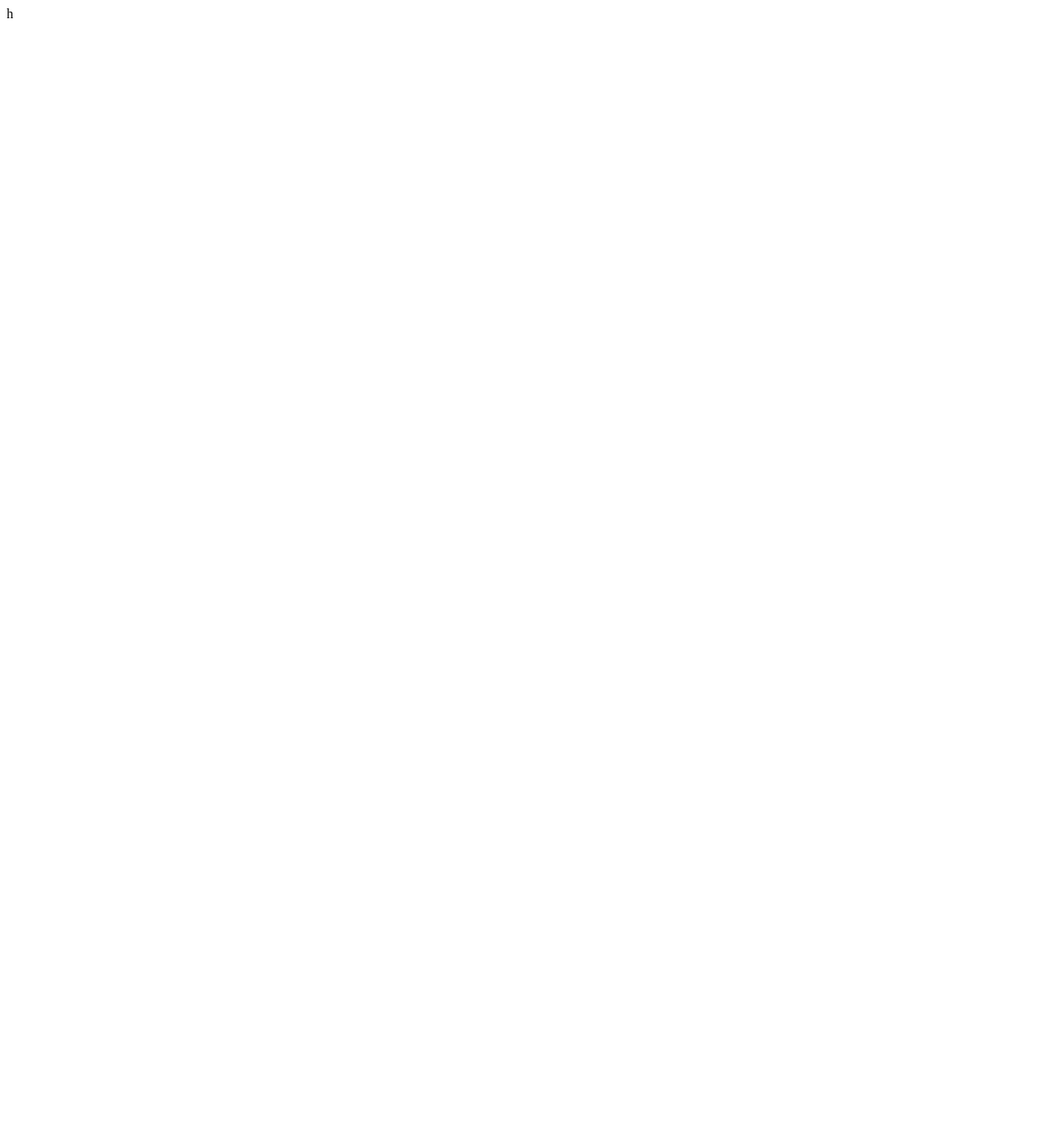
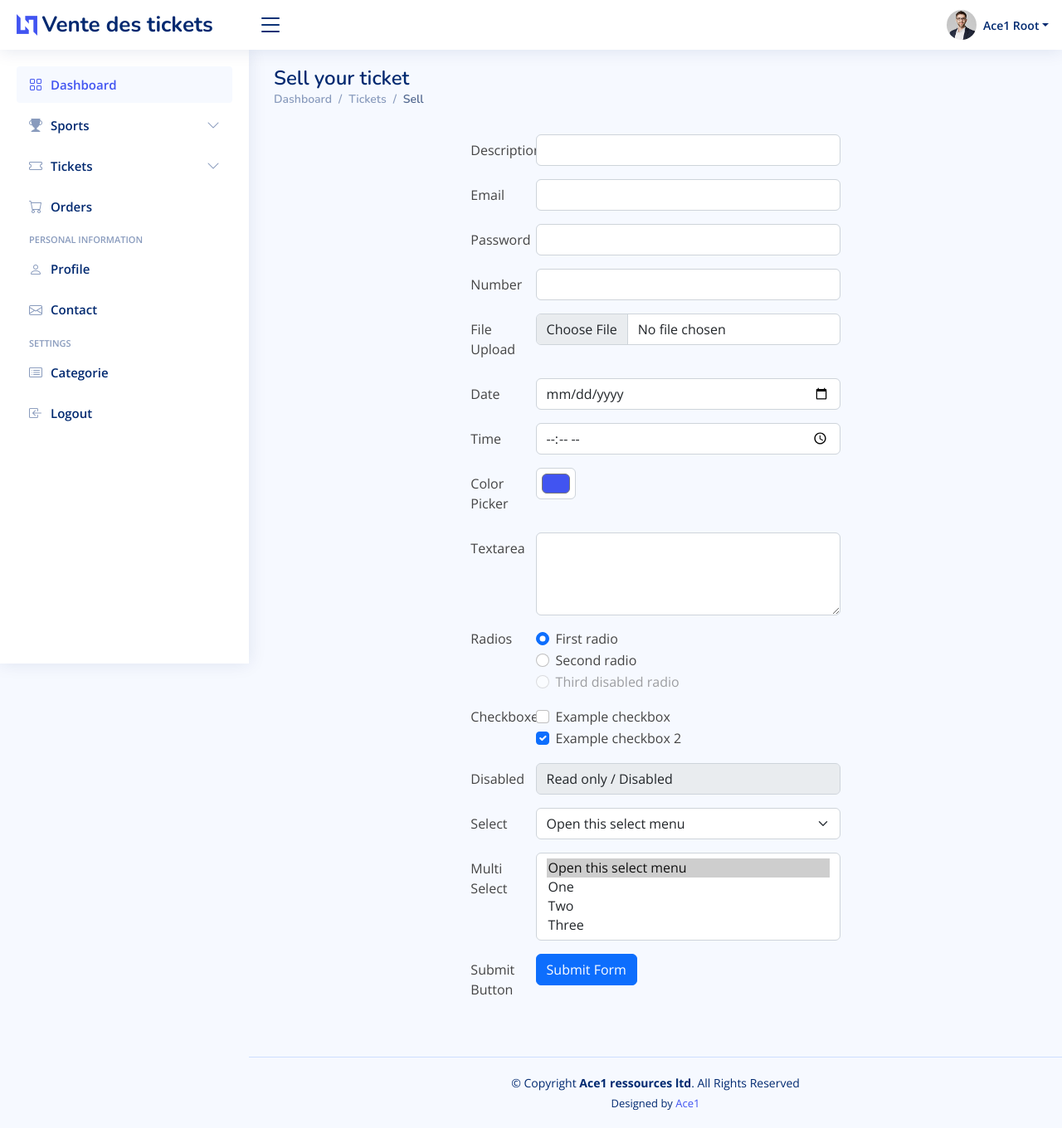
Before and after one commit to Ace7260/vente_tickets, a Django app: page /tickets in a window 1280 px wide. Before the commit the page is almost empty. Shown: the whole page at 83% size. Before the commit the page ends 22 px from the top, so only its background shows below. Run offline with Django 3.2, Linux system fonts and the light colour scheme; some libraries are stand-ins or nearby versions.

Commit message:
page for index.html ticket

```diff
--- a/app/templates/app/tickets/index.html
+++ b/app/templates/app/tickets/index.html
@@ -1 +1,159 @@
-h
+{% extends "app/layouts/default.html" %}
+
+{% load static %}
+
+{% block content %}
+<main id="main" class="main">
+  <div class="pagetitle">
+    <h1>Sell your ticket</h1>
+    <nav>
+      <ol class="breadcrumb">
+        <li class="breadcrumb-item"><a href="index.html">Dashboard</a></li>
+        <li class="breadcrumb-item">Tickets</li>
+        <li class="breadcrumb-item active">Sell</li>
+      </ol>
+    </nav>
+  <div class="col-xxl-12 col-md-4 d-flex justify-content-center w-100 p-3 flex-wrap gap-3">
+     <!-- General Form Elements -->
+     <form>
+      <div class="row mb-3">
+        <label for="inputText" class="col-sm-2 col-form-label">Description</label>
+        <div class="col-sm-10">
+          <input type="text" class="form-control">
+        </div>
+      </div>
+      <div class="row mb-3">
+        <label for="inputEmail" class="col-sm-2 col-form-label">Email</label>
+        <div class="col-sm-10">
+          <input type="email" class="form-control">
+        </div>
+      </div>
+      <div class="row mb-3">
+        <label for="inputPassword" class="col-sm-2 col-form-label">Password</label>
+        <div class="col-sm-10">
+          <input type="password" class="form-control">
+        </div>
+      </div>
+      <div class="row mb-3">
+        <label for="inputNumber" class="col-sm-2 col-form-label">Number</label>
+        <div class="col-sm-10">
+          <input type="number" class="form-control">
+        </div>
+      </div>
+      <div class="row mb-3">
+        <label for="inputNumber" class="col-sm-2 col-form-label">File Upload</label>
+        <div class="col-sm-10">
+          <input class="form-control" type="file" id="formFile">
+        </div>
+      </div>
+      <div class="row mb-3">
+        <label for="inputDate" class="col-sm-2 col-form-label">Date</label>
+        <div class="col-sm-10">
+          <input type="date" class="form-control">
+        </div>
+      </div>
+      <div class="row mb-3">
+        <label for="inputTime" class="col-sm-2 col-form-label">Time</label>
+        <div class="col-sm-10">
+          <input type="time" class="form-control">
+        </div>
+      </div>
+
+      <div class="row mb-3">
+        <label for="inputColor" class="col-sm-2 col-form-label">Color Picker</label>
+        <div class="col-sm-10">
+          <input type="color" class="form-control form-control-color" id="exampleColorInput" value="#4154f1" title="Choose your color">
+        </div>
+      </div>
+      <div class="row mb-3">
+        <label for="inputPassword" class="col-sm-2 col-form-label">Textarea</label>
+        <div class="col-sm-10">
+          <textarea class="form-control" style="height: 100px"></textarea>
+        </div>
+      </div>
+      <fieldset class="row mb-3">
+        <legend class="col-form-label col-sm-2 pt-0">Radios</legend>
+        <div class="col-sm-10">
+          <div class="form-check">
+            <input class="form-check-input" type="radio" name="gridRadios" id="gridRadios1" value="option1" checked>
+            <label class="form-check-label" for="gridRadios1">
+              First radio
+            </label>
+          </div>
+          <div class="form-check">
+            <input class="form-check-input" type="radio" name="gridRadios" id="gridRadios2" value="option2">
+            <label class="form-check-label" for="gridRadios2">
+              Second radio
+            </label>
+          </div>
+          <div class="form-check disabled">
+            <input class="form-check-input" type="radio" name="gridRadios" id="gridRadios" value="option" disabled>
+            <label class="form-check-label" for="gridRadios3">
+              Third disabled radio
+            </label>
+          </div>
+        </div>
+      </fieldset>
+      <div class="row mb-3">
+        <legend class="col-form-label col-sm-2 pt-0">Checkboxes</legend>
+        <div class="col-sm-10">
+
+          <div class="form-check">
+            <input class="form-check-input" type="checkbox" id="gridCheck1">
+            <label class="form-check-label" for="gridCheck1">
+              Example checkbox
+            </label>
+          </div>
+
+          <div class="form-check">
+            <input class="form-check-input" type="checkbox" id="gridCheck2" checked>
+            <label class="form-check-label" for="gridCheck2">
+              Example checkbox 2
+            </label>
+          </div>
+
+        </div>
+      </div>
+
+      <div class="row mb-3">
+        <label class="col-sm-2 col-form-label">Disabled</label>
+        <div class="col-sm-10">
+          <input type="text" class="form-control" value="Read only / Disabled" disabled>
+        </div>
+      </div>
+
+      <div class="row mb-3">
+        <label class="col-sm-2 col-form-label">Select</label>
+        <div class="col-sm-10">
+          <select class="form-select" aria-label="Default select example">
+            <option selected>Open this select menu</option>
+            <option value="1">One</option>
+            <option value="2">Two</option>
+            <option value="3">Three</option>
+          </select>
+        </div>
+      </div>
+
+      <div class="row mb-3">
+        <label class="col-sm-2 col-form-label">Multi Select</label>
+        <div class="col-sm-10">
+          <select class="form-select" multiple aria-label="multiple select example">
+            <option selected>Open this select menu</option>
+            <option value="1">One</option>
+            <option value="2">Two</option>
+            <option value="3">Three</option>
+          </select>
+        </div>
+      </div>
+
+      <div class="row mb-3">
+        <label class="col-sm-2 col-form-label">Submit Button</label>
+        <div class="col-sm-10">
+          <button type="submit" class="btn btn-primary">Submit Form</button>
+        </div>
+      </div>
+
+    </form><!-- End General Form Elements -->
+  </div>
+</main>
+{% endblock content %}
```
